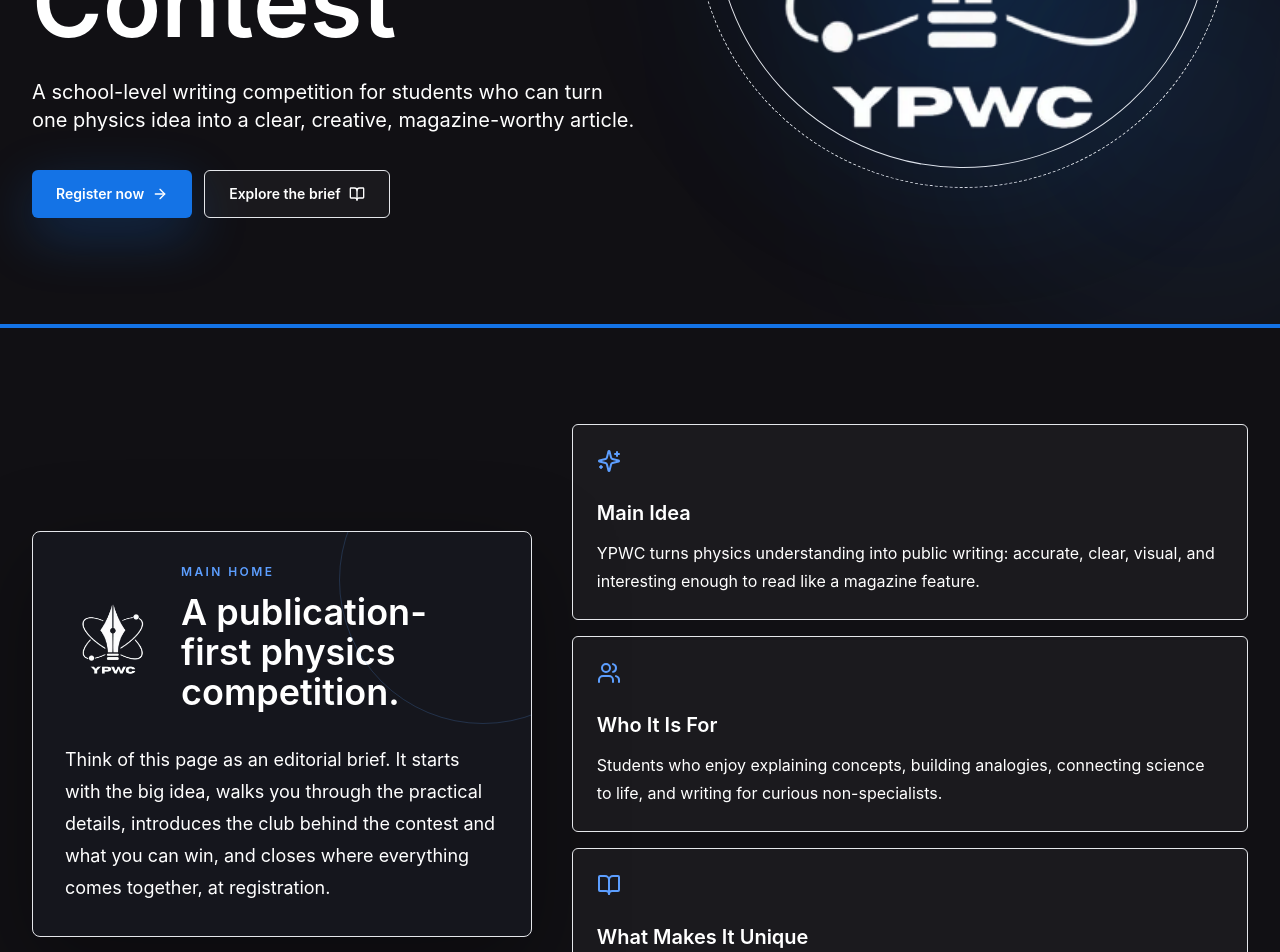
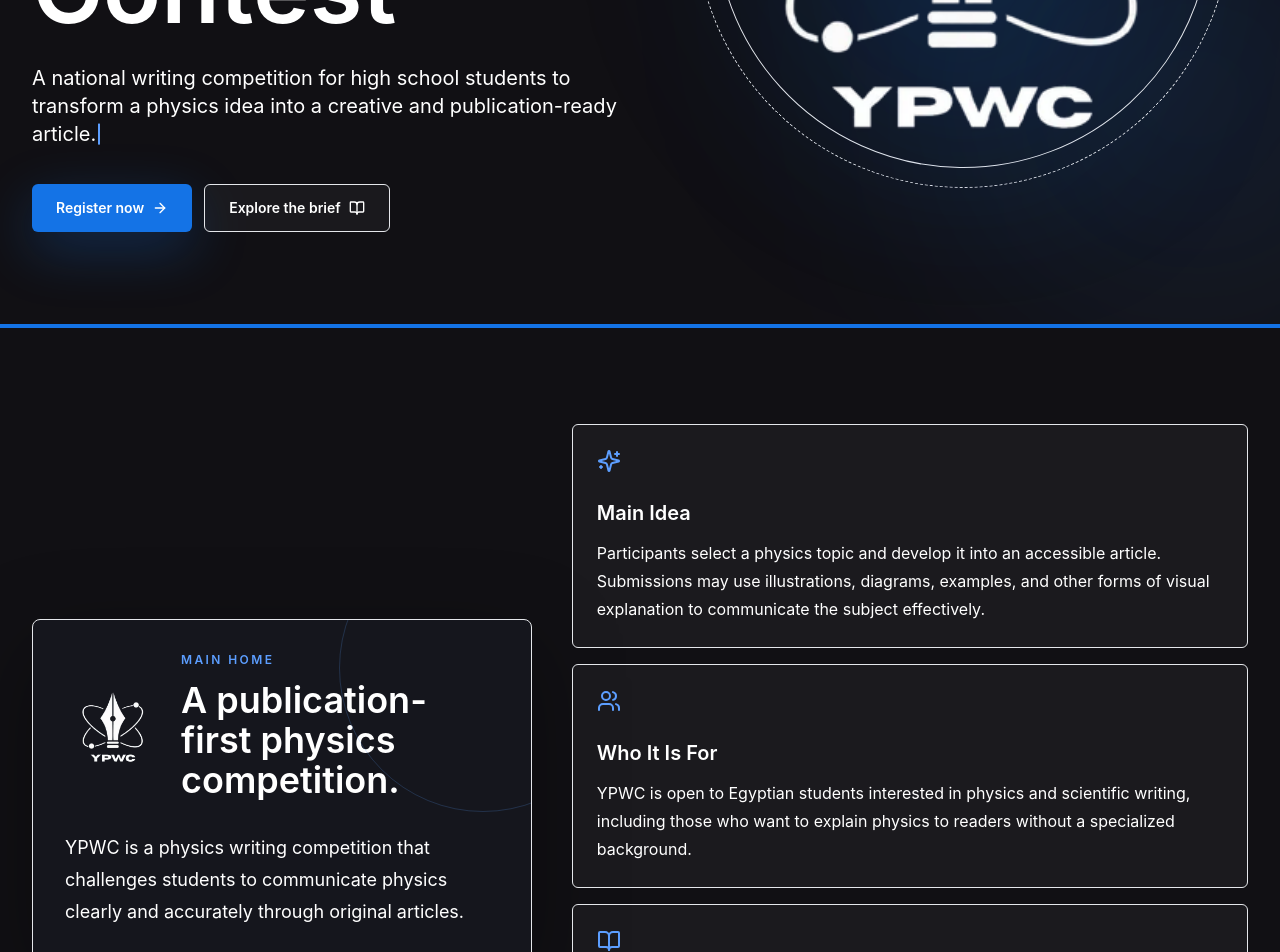
Before and after one commit to Adel-333/YPWC-Publication-Site, a Next.js app: page / in a window 1280 px wide. Shown: the part 520-1472 px from the top of the page. Built offline with nearby package versions, Linux system fonts and the light colour scheme.

Commit message:
Rewrite hero overview and brief copy with publication-first wording and typewriter hero

```diff
--- a/components/YpwcLanding.tsx
+++ b/components/YpwcLanding.tsx
@@ -62,17 +62,17 @@
 const overviewCards = [
   {
     title: "Main Idea",
-    body: "YPWC turns physics understanding into public writing: accurate, clear, visual, and interesting enough to read like a magazine feature.",
+    body: "Participants select a physics topic and develop it into an accessible article. Submissions may use illustrations, diagrams, examples, and other forms of visual explanation to communicate the subject effectively.",
     icon: Sparkles,
   },
   {
     title: "Who It Is For",
-    body: "Students who enjoy explaining concepts, building analogies, connecting science to life, and writing for curious non-specialists.",
+    body: "YPWC is open to Egyptian students interested in physics and scientific writing, including those who want to explain physics to readers without a specialized background.",
     icon: Users,
   },
   {
     title: "What Makes It Unique",
-    body: "The competition includes editorial feedback and publication, so the final outcome is a stronger article, not only a score.",
+    body: "YPWC combines competition with editorial review and publication. Selected submissions receive feedback and may be published through the Young Physics Writers Contest, giving students the opportunity to develop their work beyond the competition.",
     icon: BookOpen,
   },
 ];
@@ -423,6 +423,42 @@
   );
 }
 
+function TypewriterText({ text, className }: { text: string; className?: string }) {
+  const reduced = useReducedMotion();
+  const [count, setCount] = useState(0);
+
+  useEffect(() => {
+    if (reduced) {
+      setCount(text.length);
+      return;
+    }
+    setCount(0);
+    let i = 0;
+    let intervalId: number | undefined;
+    const timerId = window.setTimeout(() => {
+      intervalId = window.setInterval(() => {
+        i += 1;
+        setCount(i);
+        if (i >= text.length) window.clearInterval(intervalId);
+      }, 26);
+    }, 650);
+    return () => {
+      window.clearTimeout(timerId);
+      if (intervalId !== undefined) window.clearInterval(intervalId);
+    };
+  }, [text, reduced]);
+
+  return (
+    <span className={className}>
+      {reduced ? text : text.slice(0, count)}
+      <span
+        className="ml-0.5 inline-block h-[1.05em] w-0.5 translate-y-[0.18em] bg-club-light align-baseline"
+        aria-hidden="true"
+      />
+    </span>
+  );
+}
+
 function Hero() {
   const reduced = useReducedMotion();
   const { scrollY } = useScroll();
@@ -460,11 +496,10 @@
             <motion.p
               initial={{ opacity: 0, y: 20 }}
               animate={{ opacity: 1, y: 0 }}
-              transition={{ duration: 0.6, delay: 0.35, ease: [0.22, 1, 0.36, 1] }}
-              className="mt-7 max-w-2xl text-lg leading-8 text-white/72 md:text-xl"
+              transition={{ duration: 0.6, delay: 0.65, ease: [0.22, 1, 0.36, 1] }}
+              className="mt-7 max-w-2xl min-h-24 text-lg leading-8 text-white/72 md:text-xl md:min-h-16"
             >
-              A school-level writing competition for students who can turn one
-              physics idea into a clear, creative, magazine-worthy article.
+              <TypewriterText text="A national writing competition for high school students to transform a physics idea into a creative and publication-ready article." />
             </motion.p>
             <motion.div
               initial={{ opacity: 0, y: 20 }}
@@ -560,10 +595,9 @@
                 </div>
               </div>
               <p className="mt-8 max-w-2xl text-lg leading-8 text-white/68">
-                Think of this page as an editorial brief. It starts with the big
-                idea, walks you through the practical details, introduces the
-                club behind the contest and what you can win, and closes where
-                everything comes together, at registration.
+                YPWC is a physics writing competition that challenges students
+                to communicate physics clearly and accurately through original
+                articles.
               </p>
             </div>
           </Reveal>
@@ -605,8 +639,8 @@
       <div className="mx-auto max-w-7xl">
         <SectionHeader
           eyebrow="Competition brief"
-          title="Fast to understand. Serious enough to publish."
-          text="YPWC asks students to explain physics with accuracy, structure, voice, and visual thinking. The goal is not a formal research paper. It is a readable article for curious people."
+          title="Physics writing for publication."
+          text="YPWC is a national competition that asks students to communicate physics through accurate, well-structured articles. Submissions are evaluated as pieces of scientific writing, with emphasis on clarity, accuracy, and effective communication."
         />
         <div className="mt-14 grid gap-4 md:grid-cols-3">
           {briefCards.map((card, index) => {
```
